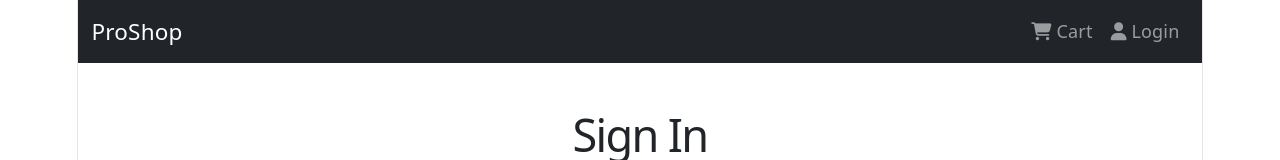
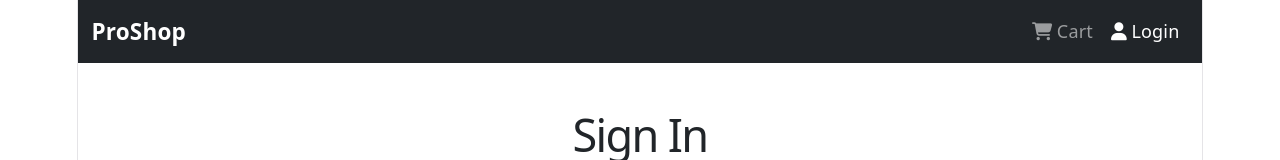
Before and after one commit to Tobiscus100/ecommerce-project, a React (Vite) app in the folder frontend/: page /login in a window 1280 px wide. Shown: the top 160 px of the page. Built offline with nearby package versions, Linux system fonts and the light colour scheme.

Commit message:
UI: Configured dynamic Navbar rendering with user profile dropdown and logout functionality

```diff
--- a/frontend/src/actions/userActions.js
+++ b/frontend/src/actions/userActions.js
@@ -40,3 +40,11 @@ export const login = (email, password) => async (dispatch) => {
         })
     }
 }
+
+export const logout = () => (dispatch) => {
+    // Wipe data from browser memory
+    localStorage.removeItem('userInfo')
+
+    // Clear data out of global Redux state
+    dispatch({ type: USER_LOGOUT })
+}
--- a/frontend/src/components/Header.jsx
+++ b/frontend/src/components/Header.jsx
@@ -1,16 +1,50 @@
-import { Navbar, Nav, Container } from 'react-bootstrap'
+import React from 'react'
+import { useDispatch, useSelector } from 'react-redux'
+import { Navbar, Nav, Container, NavDropdown } from 'react-bootstrap'
+import { LinkContainer } from 'react-router-bootstrap'
+import { logout } from '../actions/userActions'
 
 function Header() {
+  const dispatch = useDispatch()
+
+  // Pull login information out of the state
+  const userLogin = useSelector(state => state.userLogin)
+  const { userInfo } = userLogin
+
+  const logoutHandler = () => {
+    dispatch(logout())
+  }
+
   return (
     <header>
-      <Navbar bg="dark" variant="dark" expand="lg" collapseOnSelect>
+      <Navbar bg="dark" variant="dark" expand="lg" collapseOnSelect className="py-2">
         <Container>
-          <Navbar.Brand href="/">ProShop</Navbar.Brand>
+          <LinkContainer to="/">
+            <Navbar.Brand className="fw-bold">ProShop</Navbar.Brand>
+          </LinkContainer>
+
           <Navbar.Toggle aria-controls="basic-navbar-nav" />
           <Navbar.Collapse id="basic-navbar-nav">
             <Nav className="ms-auto">
-              <Nav.Link href="/cart"><i className="fas fa-shopping-cart"></i> Cart</Nav.Link>
-              <Nav.Link href="/login"><i className="fas fa-user"></i> Login</Nav.Link>
+
+              <LinkContainer to="/cart">
+                <Nav.Link><i className="fas fa-shopping-cart me-1"></i>Cart</Nav.Link>
+              </LinkContainer>
+
+              {/* Dynamic Auth Link Conditional */}
+              {userInfo ? (
+                <NavDropdown title={userInfo.name} id='username'>
+                  <LinkContainer to='/profile'>
+                    <NavDropdown.Item>Profile</NavDropdown.Item>
+                  </LinkContainer>
+                  <NavDropdown.Item onClick={logoutHandler}>Logout</NavDropdown.Item>
+                </NavDropdown>
+              ) : (
+                <LinkContainer to="/login">
+                  <Nav.Link><i className="fas fa-user me-1"></i>Login</Nav.Link>
+                </LinkContainer>
+              )}
+
             </Nav>
           </Navbar.Collapse>
         </Container>
```
